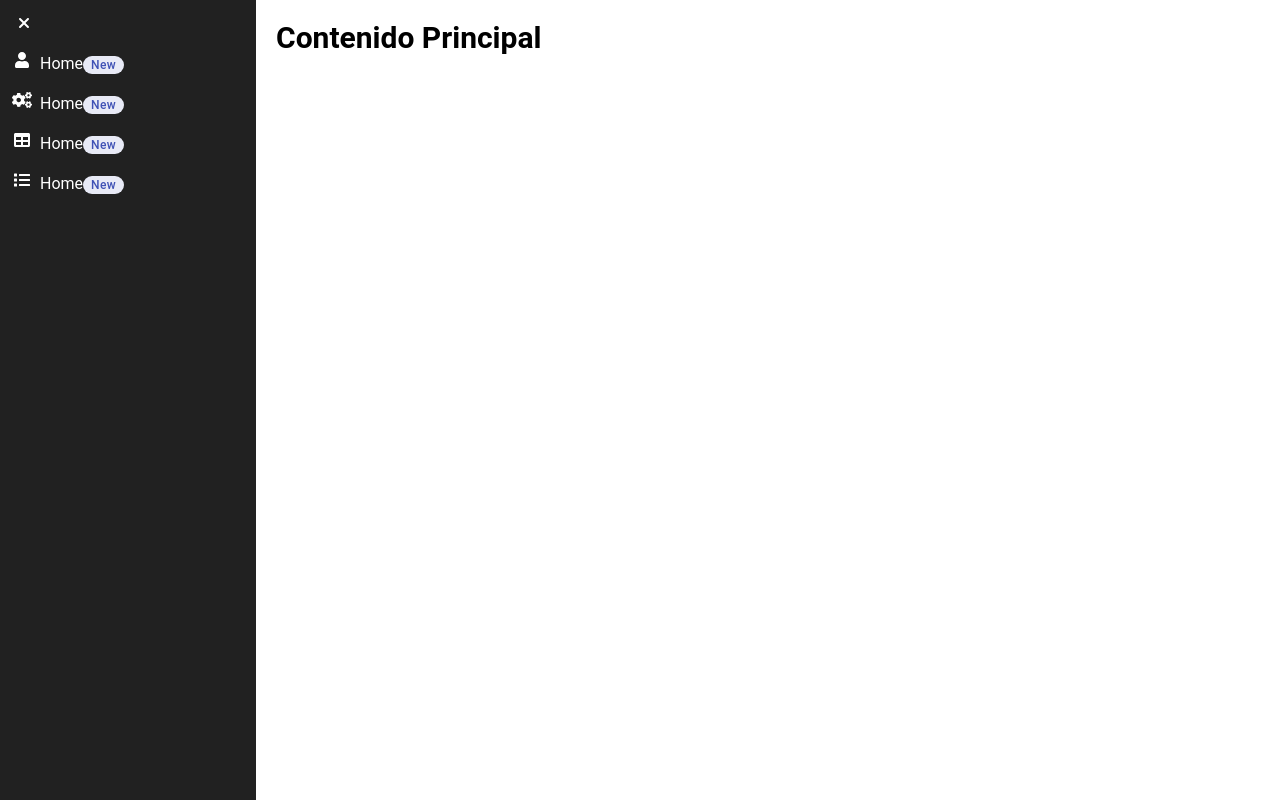
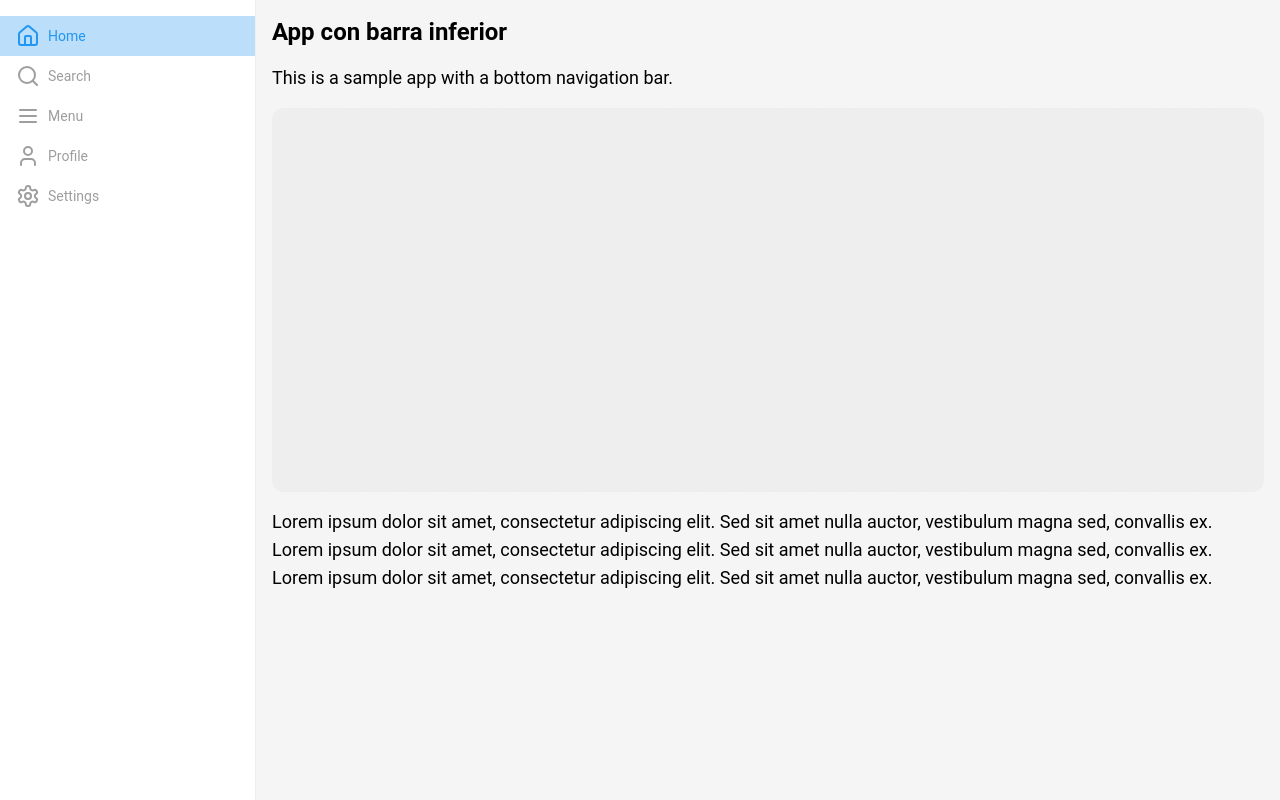
Before and after one commit to collado0524/curralis-react, a React (Create React App) app: page / in a window 1280 px wide. Built offline with nearby package versions, Linux system fonts and the light colour scheme.

Commit message:
UPDATE: Main View bar/sidebar

```diff
--- a/package.json
+++ b/package.json
@@ -17,9 +17,11 @@
     "@types/react": "^18.3.4",
     "@types/react-dom": "^18.3.0",
     "flowbite-react": "^0.10.1",
+    "lucide-react": "^0.456.0",
     "react": "^18.3.1",
     "react-dom": "^18.3.1",
     "react-icon": "^1.0.0",
+    "react-router-dom": "^6.27.0",
     "react-scripts": "5.0.1",
     "typescript": "^4.9.5",
     "web-vitals": "^2.1.4"
--- a/src/App.tsx
+++ b/src/App.tsx
@@ -1,13 +1,66 @@
-import React from 'react';
-import Sidebar from './components/sidebar/sidebar';
+// App.js
+import React, { useState } from 'react';
+import { Home, Search, Menu, User, Settings } from 'lucide-react';
+import { BrowserRouter as Router, Route } from 'react-router-dom';
+
+interface MenuItem {
+  icon: JSX.Element;
+  label: string;
+}
+
+const menuItems: MenuItem[] = [
+  { icon: <Home />, label: 'Home' },
+  { icon: <Search />, label: 'Search' },
+  { icon: <Menu />, label: 'Menu' },
+  { icon: <User />, label: 'Profile' },
+  { icon: <Settings />, label: 'Settings' },
+];
+
+const images = [
+  'https://via.placeholder.com/150',
+  'https://via.placeholder.com/150',
+  'https://via.placeholder.com/150',
+  // ...más URLs de imágenes
+];
 
 export default function App() {
+  const [activeItem, setActiveItem] = useState(0);
   return (
-    <div className="flex">
-      <Sidebar/>
-      <div className="flex-grow p-5">
-        <h1 className="text-3xl font-bold">Contenido Principal</h1>
+    <div className="flex h-screen">
+      <div className="hidden md:block w-64 bg-white border-r border-gray-200 py-4">
+        <div className="flex flex-col">
+          {menuItems.map((item, index) => (
+            <button
+              key={index}
+              className={`flex items-center px-4 py-2 ${activeItem === index ? 'bg-blue-100 text-blue-500' : 'text-gray-500'}`}
+              onClick={() => setActiveItem(index)}
+            >
+              {item.icon}
+              <span className="ml-2 text-sm">{item.label}</span>
+            </button>
+          ))}
+        </div>
+      </div>
+      <div className="flex-1 overflow-y-scroll bg-gray-100 p-4">
+        <h1 className="text-2xl font-bold mb-4">App con barra inferior</h1>
+        <p className="text-lg">This is a sample app with a bottom navigation bar.</p>
+        <div className="h-96 bg-gray-200 border-2 border-dashed rounded-xl w-full my-4"></div>
+        <p className="text-lg">Lorem ipsum dolor sit amet, consectetur adipiscing elit. Sed sit amet nulla auctor, vestibulum magna sed, convallis ex.</p>
+        <p className="text-lg">Lorem ipsum dolor sit amet, consectetur adipiscing elit. Sed sit amet nulla auctor, vestibulum magna sed, convallis ex.</p>
+        <p className="text-lg">Lorem ipsum dolor sit amet, consectetur adipiscing elit. Sed sit amet nulla auctor, vestibulum magna sed, convallis ex.</p>
+      </div>
+      <div className="md:hidden fixed bottom-0 left-0 right-0 bg-white border-t border-gray-200 flex justify-around py-2">
+        {menuItems.map((item, index) => (
+          <button
+            key={index}
+            className={`flex flex-col items-center ${activeItem === index ? 'text-blue-500' : 'text-gray-500'}`}
+            onClick={() => setActiveItem(index)}
+          >
+            {item.icon}
+            <span className="text-sm">{item.label}</span>
+          </button>
+        ))}
       </div>
     </div>
   );
-}
+  };
--- /dev/null
+++ b/src/components/home/home.tsx
@@ -0,0 +1,23 @@
+// Home.js
+import React from 'react';
+
+const images = [
+  'https://via.placeholder.com/150',
+  'https://via.placeholder.com/150',
+  'https://via.placeholder.com/150',
+  // ...más URLs de imágenes
+];
+
+export default function Home() {
+  return (
+    <div className="p-4 grid grid-cols-2 md:grid-cols-3 lg:grid-cols-4 gap-4">
+    <h1>Prueba</h1>
+
+      {images.map((src, index) => (
+        <div key={index} className="rounded overflow-hidden shadow-lg">
+          <img src={src} alt={`Imagen ${index + 1}`} className="w-full h-full object-cover" />
+        </div>
+      ))}
+    </div>
+  );
+}
--- /dev/null
+++ b/src/components/post/post.tsx
@@ -0,0 +1,22 @@
+// Post.jsx
+import React from 'react';
+
+const images = [
+  'https://via.placeholder.com/150',
+  'https://via.placeholder.com/150',
+  'https://via.placeholder.com/150',
+  // ...más URLs de imágenes
+];
+
+
+export default function Post() {
+  return (
+    <div className="p-4 grid grid-cols-2 md:grid-cols-3 lg:grid-cols-4 gap-4">
+      {images.map((src, index) => (
+        <div key={index} className="rounded overflow-hidden shadow-lg">
+          <img src={src} alt={`Imagen ${index + 1}`} className="w-full h-full object-cover" />
+        </div>
+      ))}
+    </div>
+  );
+}
--- /dev/null
+++ b/src/components/profile/profile.tsx
@@ -0,0 +1,21 @@
+// Search.jsx
+import React from 'react';
+
+const images = [
+  'https://via.placeholder.com/150',
+  'https://via.placeholder.com/150',
+  'https://via.placeholder.com/150',
+  // ...más URLs de imágenes
+];
+
+export default function Profile() {
+  return (
+    <div className="p-4 grid grid-cols-2 md:grid-cols-3 lg:grid-cols-4 gap-4">
+      {images.map((src, index) => (
+        <div key={index} className="rounded overflow-hidden shadow-lg">
+          <img src={src} alt={`Imagen ${index + 1}`} className="w-full h-full object-cover" />
+        </div>
+      ))}
+    </div>
+  );
+}
--- /dev/null
+++ b/src/components/search/search.tsx
@@ -0,0 +1,21 @@
+// Search.jsx
+import React from 'react';
+
+const images = [
+  'https://via.placeholder.com/150',
+  'https://via.placeholder.com/150',
+  'https://via.placeholder.com/150',
+  // ...más URLs de imágenes
+];
+
+export default function Search() {
+  return (
+    <div className="p-4 grid grid-cols-2 md:grid-cols-3 lg:grid-cols-4 gap-4">
+      {images.map((src, index) => (
+        <div key={index} className="rounded overflow-hidden shadow-lg">
+          <img src={src} alt={`Imagen ${index + 1}`} className="w-full h-full object-cover" />
+        </div>
+      ))}
+    </div>
+  );
+}
--- a/src/components/sidebar/sidebar.tsx
+++ /dev/null
@@ -1,52 +0,0 @@
-import { IconButton } from "@material-tailwind/react";
-import React, { useState } from "react";
-import {FontAwesomeIcon} from '@fortawesome/react-fontawesome'
-import {faBars, faCogs, faList, faTable, faTimes, faUser } from '@fortawesome/free-solid-svg-icons'
-import {FaBars, FaCogs, FaList, FaTable, FaTimes, FaUser } from "react-icons/fa"
-
- export default function Sidebar() {
-  const [isOpen, setIsOpen] = useState<boolean>(true);
-
-  function toggleSidebar() {
-    setIsOpen(!isOpen);
-  }
-
-  return (
-    <div className={`flex ${isOpen ? "w-64" : "w-12"} bg-gray-900 h-screen pr-1 transition-width`}>
-        <ul className="pt-1 w-64">
-          <li className="text-white ml-1 py-2 pl-1 hover:bg-gray-700 rounded w-10" onClick={toggleSidebar}>
-            <FontAwesomeIcon icon={isOpen ? faTimes : faBars} className="w-8 pr-1"/>
-          </li>
-          <li className="text-white ml-1 py-2 pl-1 hover:bg-gray-700 rounded flex">
-            <FaUser className="w-8 pr-1"/>
-            <span className={`${isOpen ? "" : "hidden"}`}>
-              <span >Home</span>
-              <span className="px-2 py-0.5 ml-auto text-xs font-medium tracking-wide text-indigo-500 bg-indigo-50 rounded-full">New</span>
-            </span>
-          </li>
-          <li className="text-white ml-1 py-2 pl-1  hover:bg-gray-700 rounded flex">
-            <FaCogs className="w-8 pr-1"/>
-            <span className={`${isOpen ? "" : "hidden"}`}>
-              <span >Home</span>
-              <span className="px-2 py-0.5 ml-auto text-xs font-medium tracking-wide text-indigo-500 bg-indigo-50 rounded-full">New</span>
-            </span>
-          </li>
-          <li className="text-white ml-1 py-2 pl-1  hover:bg-gray-700 rounded flex">
-            <FaTable className="w-8 pr-1"/>
-            <span className={`${isOpen ? "" : "hidden"}`}>
-              <span >Home</span>
-              <span className="px-2 py-0.5 ml-auto text-xs font-medium tracking-wide text-indigo-500 bg-indigo-50 rounded-full">New</span>
-            </span>
-          </li>
-
-          <li className="text-white ml-1 py-2 pl-1  hover:bg-gray-700 rounded flex">
-            <FaList className="w-8 pr-1"/>
-            <span className={`${isOpen ? "" : "hidden"}`}>
-              <span >Home</span>
-              <span className="px-2 py-0.5 ml-auto text-xs font-medium tracking-wide text-indigo-500 bg-indigo-50 rounded-full">New</span>
-            </span>
-          </li>
-        </ul>
-      </div>
-  );
-}
--- a/src/index.tsx
+++ b/src/index.tsx
@@ -3,13 +3,16 @@ import ReactDOM from 'react-dom/client';
 import './index.css';
 import App from './App';
 import reportWebVitals from './reportWebVitals';
+import { BrowserRouter } from 'react-router-dom';
 
 const root = ReactDOM.createRoot(
   document.getElementById('root') as HTMLElement
 );
 root.render(
   <React.StrictMode>
-    <App />
+    <BrowserRouter>
+      <App />
+    </BrowserRouter>
   </React.StrictMode>
 );
 
```
Also changed, not shown: 2 other files (tests, documents, lock files or other folders).
